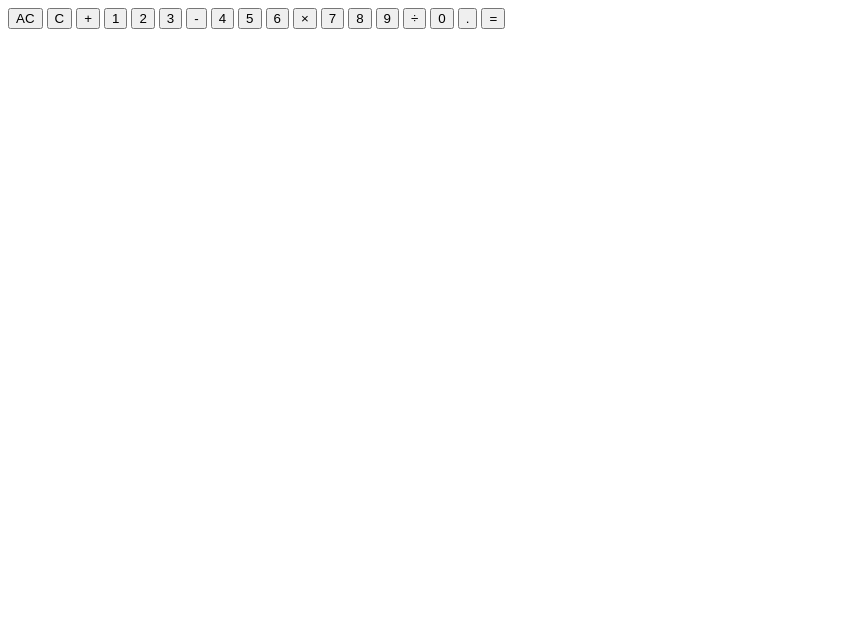
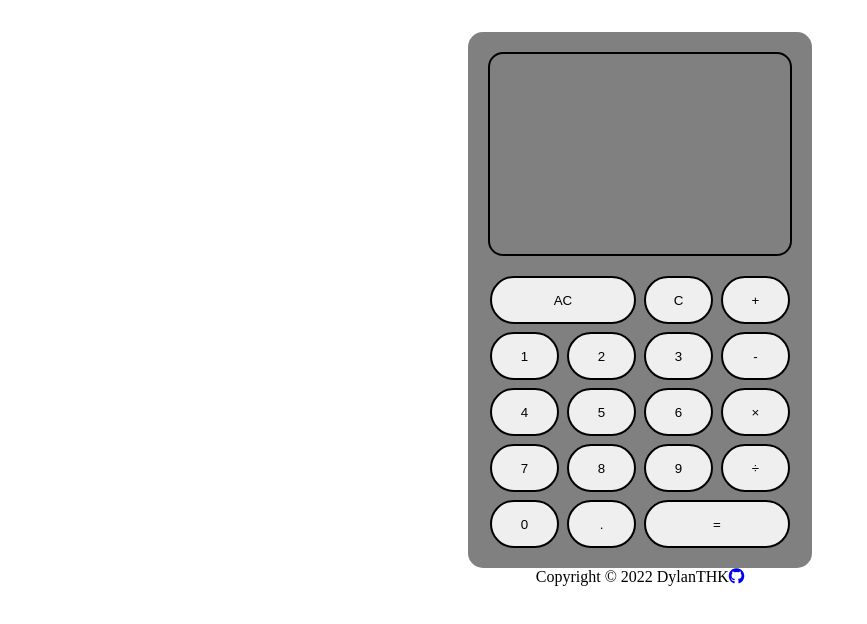
Before and after one commit to DylanTHK/calculator, a plain HTML site: page index.html in a window 1280 px wide. Shown: the whole page, without its empty margins (0-867 px from the left). Drawn offline with Linux system fonts and the light colour scheme.

Commit message:
Calculator aesthetics done
First round revision of the calculator's aesthetics done
- fine tuning button sizes
- calculator width

```diff
--- a/index.html
+++ b/index.html
@@ -5,9 +5,16 @@
     <meta http-equiv="X-UA-Compatible" content="IE=edge">
     <meta name="viewport" content="width=device-width, initial-scale=1.0">
     <title>Dylan's Web Calculator</title>
+    <link rel="stylesheet" href="style.css">
+    <script src="https://kit.fontawesome.com/4c536a6bd5.js" crossorigin="anonymous"></script>
+    <link rel="preconnect" href="https://fonts.googleapis.com">
+    <link rel="preconnect" href="https://fonts.gstatic.com" crossorigin>
+    <link href="https://fonts.googleapis.com/css2?family=Space+Mono:wght@400;700&display=swap" rel="stylesheet">
+    <title>Etch-A-Sketch</title>
 </head>
 <body>
     <section id="calculator-container">
+        <div id="calculator-inner-container">
             <div id="calculator-display">
                 <div id="top-display"></div>
                 <div id="bot-display"></div>
@@ -32,6 +39,17 @@
                 <button class="digit" id="digit-decimal">.</button>
                 <button class="equal">=</button>
             </div>
+        </div>
     </section>
+    <footer class="footer">
+        <p>Copyright ©
+          <script>
+            document.write(new Date().getFullYear())
+          </script>
+          DylanTHK</p>
+        <a href="https://github.com/DylanTHK" target="_blank">
+          <i class="fab fa-github"></i></a>
+      </footer>
+    <script src="app.js"></script>
 </body>
 </html>
--- a/style.css
+++ b/style.css
@@ -0,0 +1,85 @@
+:root {
+    --primaryColour: gray;
+    --secondaryColour: black;
+    --primaryTextColour: black;
+    --secondaryTextColour: white;
+    --innerCalculatorWidth: 300px;
+}
+
+* {
+    margin: 0;
+    padding: 0;
+    justify-content: center;
+    align-items: center;
+}
+
+body {
+    display: flex;
+    flex-direction: column;
+    padding-top: 2rem;
+}
+
+/**************************
+inner items (display and buttons)
+**************************/
+#calculator-inner-container {
+    background-color: var(--primaryColour);
+    display: flex;
+    flex-direction: column;
+    padding: 20px;
+    border-radius: 15px;
+}
+
+/**************************
+calculator display
+**************************/
+
+#calculator-display {
+    display: flex;
+    border-style: solid;
+    border-width: 2px;
+    height: 200px;
+    width: var(--innerCalculatorWidth);
+    margin-bottom: 20px;
+    border-radius: 15px;
+}
+
+/**************************
+calculator buttons
+**************************/
+
+#calculator-buttons {
+    display: grid;
+    grid-template-columns: repeat(4, 1fr);
+    width: var(--innerCalculatorWidth);
+    gap: .5rem;
+
+}
+
+#calculator-buttons > button {
+    height: 3rem;
+    border-radius: 50px;
+    border-style: solid;
+    border-width: 2px;
+    border-color: var(--secondaryColour)
+}
+#calculator-buttons > button:hover {
+    transform: scale(1.1);
+    color:
+}
+
+.all-clear {
+    grid-column: 1 / 3;
+}
+
+.equal {
+    grid-column: 3 / 5;
+}
+
+/**************************
+footer settings
+**************************/
+
+.footer {
+    display: flex;
+}
```
Lines whose indentation alone changed are shown as unchanged.
